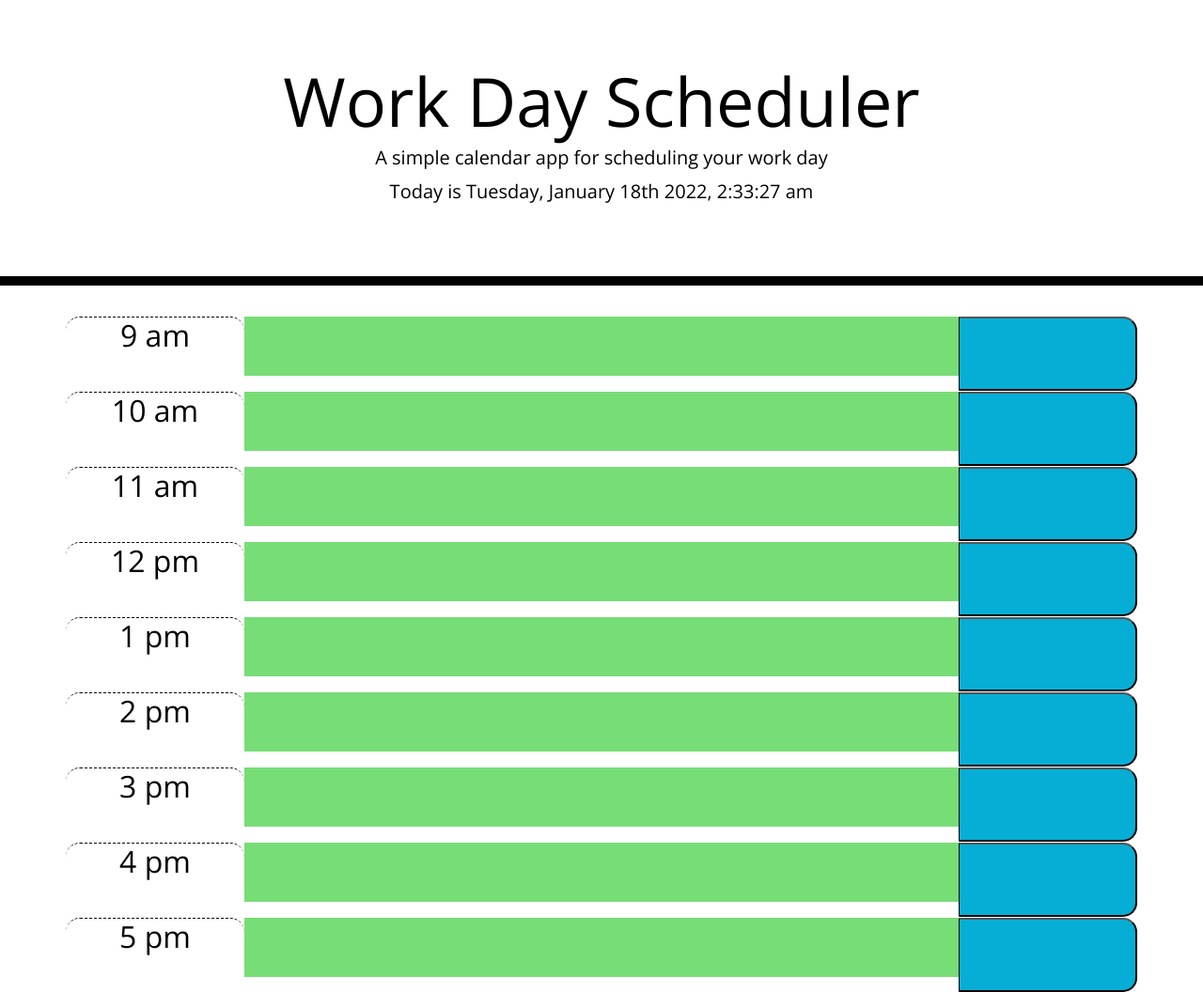
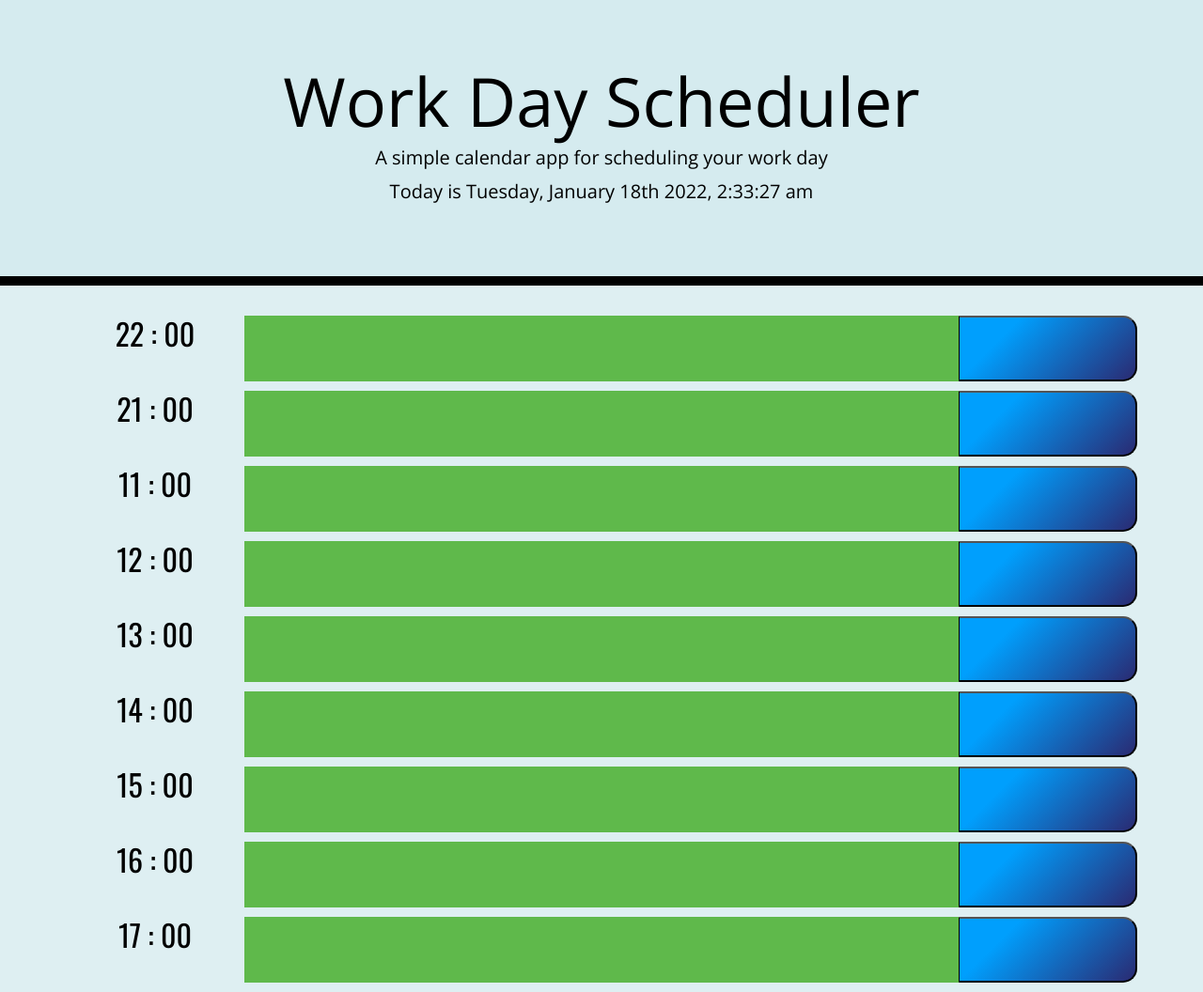
Before and after one commit to NicolasRojas-CENG/WorkDayScheduler, a plain HTML site: page index.html in a window 1280 px wide. Shown: the whole page at 94% size. Drawn offline with nearby package versions, Linux system fonts and the light colour scheme; a web font is replaced by a local one.

Commit message:
Added some styling to the website.

```diff
--- a/assets/css/style.css
+++ b/assets/css/style.css
@@ -2,6 +2,7 @@ body {
   font-family: 'Open Sans', sans-serif;
   font-size: 16px;
   line-height: 1;
+  background-color: rgba(191, 224, 230, 0.5);
 }
 
 textarea{
@@ -15,14 +16,19 @@ textarea{
 
 .jumbotron {
   text-align: center;
-  background-color: transparent;
+  background-color: rgba(191, 224, 230, 0.3);
   color: black;
   border-radius: 0;
   border-bottom: 10px solid black;
 }
 
+article{
+  font-family: 'Oswald', sans-serif;
+}
+
 .description{
   white-space: pre-wrap;
+  margin-bottom: 0;
 }
 
 .time-block{
@@ -33,39 +39,61 @@ textarea{
 .row {
   white-space: pre-wrap;
   height: 80px;
-  border-top: 1px solid white;;
+  padding-bottom: 10px;
 }
 
 .hour {
-  background-color: #ffffff;
+  background-color: transparent;
   color: #000000;
-  border-top: 1px dashed #000000;
+}
+
+.past, .present, .future {
+  color: rgb(0, 0, 0);
+  cursor: pointer;
 }
 
 .past {
-  background-color: #d3d3d3;
-  color: white;
+  background-color: rgba(104, 6, 3, 0.7);
 }
 
 .present {
-  background-color: #ff6961;
-  color: white;
+  background-color: rgba(163, 153, 5, 0.7);
 }
 
 .future {
-  background-color: #77dd77;
-  color: white;
+  background-color: rgba(42, 163, 5, 0.7);
+}
+
+.past:hover {
+  background-color: rgba(104, 6, 3, 0.3);
+}
+
+.present:hover {
+  background-color: rgba(163, 153, 5, 0.3);
+}
+
+.future:hover {
+  background-color: rgba(42, 163, 5, 0.3);
+}
+
+.row p {
+  padding-top: 10px;text-align: center;
 }
 
 .saveBtn {
   border-left: 1px solid black;
   border-top-right-radius: 15px;
   border-bottom-right-radius: 15px;
-  background-color: #06AED5;
   color: white;
+  background-color: #2a2a72;
+  background-image: linear-gradient(315deg, #2a2a72 0%, #009ffd 74%);
 }
 
-.saveBtn i:hover {
+.saveBtn:hover {
+  background-image: linear-gradient(315deg, #2a2a72 0%, #009ffd 65%);
+}
+
+.saveBtn:hover > i {
   font-size: 20px;
   transition: all .3s ease-in-out;
 }
--- a/assets/js/script.js
+++ b/assets/js/script.js
@@ -19,9 +19,6 @@ var colour = function() {
     $(".container").children("article").children("h2").each(function () {
         var value = this.textContent.trim();
         var hour = parseInt(value);
-        if (hour < 9){
-            hour += 12;
-        }
 
         if (date > hour){
             $(this).siblings("p").removeClass('future');
@@ -57,7 +54,6 @@ $(".row").on("click", "p", function() {
 $(".row").on("click", "button", function() {
     var parent = $(this).parent();
     console.log(parent);
-    // var text = parent.find("textarea").val();
     var id = parent.attr("id");
     console.log(id);
     var text = $(this).siblings("textarea")
--- a/index.html
+++ b/index.html
@@ -18,6 +18,7 @@
       href="https://fonts.googleapis.com/css?family=Open+Sans&display=swap"
       rel="stylesheet"
     />
+    <link href="https://fonts.googleapis.com/css2?family=Oswald&display=swap" rel="stylesheet">
     <link
     rel="stylesheet"
     href="https://cdnjs.cloudflare.com/ajax/libs/open-iconic/1.1.1/font/css/open-iconic-bootstrap.min.css" />
@@ -34,47 +35,47 @@
     <section class="container">
       <!-- Timeblocks go here -->
       <article class="row" id="hour0">
-        <h2 class="hour time-block col-2">9 am</h2>
-        <p class="col-8 description">1</p>
+        <h2 class="hour time-block col-2">22 : 00</h2>
+        <p class="col-8 description"></p>
         <button class="btn0 col-2 saveBtn"><i class="oi oi-box"></i></button>
       </article>
       <article class="row" id="hour1">
-        <h2 class="hour time-block col-2">10 am</h2>
+        <h2 class="hour time-block col-2">21 : 00</h2>
         <p class="col-8 description"></p>
         <button class="btn1 col-2 saveBtn"><i class="oi oi-box"></i></button>
       </article>
       <article class="row" id="hour2">
-        <h2 class="hour time-block col-2">11 am</h2>
+        <h2 class="hour time-block col-2">11 : 00</h2>
         <p class="col-8 description"></p>
         <button class="btn2 col-2 saveBtn"><i class="oi oi-box"></i></button>
       </article>
       <article class="row" id="hour3">
-        <h2 class="hour time-block col-2">12 pm</h2>
+        <h2 class="hour time-block col-2">12 : 00</h2>
         <p class="col-8 description"></p>
         <button class="btn3 col-2 saveBtn"><i class="oi oi-box"></i></button>
       </article>
       <article class="row" id="hour4">
-        <h2 class="hour time-block col-2">1 pm</h2>
+        <h2 class="hour time-block col-2">13 : 00</h2>
         <p class="col-8 description"></p>
         <button class="btn4 col-2 saveBtn"><i class="oi oi-box"></i></button>
       </article>
       <article class="row" id="hour5">
-        <h2 class="hour time-block col-2">2 pm</h2>
+        <h2 class="hour time-block col-2">14 : 00</h2>
         <p class="col-8 description"></p>
         <button class="btn5 col-2 saveBtn"><i class="oi oi-box"></i></button>
       </article>
       <article class="row" id="hour6">
-        <h2 class="hour time-block col-2">3 pm</h2>
+        <h2 class="hour time-block col-2">15 : 00</h2>
         <p class="col-8 description"></p>
         <button class="btn6 col-2 saveBtn"><i class="oi oi-box"></i></button>
       </article>
       <article class="row" id="hour7">
-        <h2 class="hour time-block col-2">4 pm</h2>
+        <h2 class="hour time-block col-2">16 : 00</h2>
         <p class="col-8 description"></p>
         <button class="btn7 col-2 saveBtn"><i class="oi oi-box"></i></button>
       </article>
       <article class="row" id="hour8">
-        <h2 class="hour time-block col-2">5 pm</h2>
+        <h2 class="hour time-block col-2">17 : 00</h2>
         <p class="col-8 description"></p>
         <button class="btn8 col-2 saveBtn"><i class="oi oi-box"></i></button>
       </article>
```
Also changed, not shown: assets/images/savingTasks.PNG (added), assets/images/styling.PNG (added).
